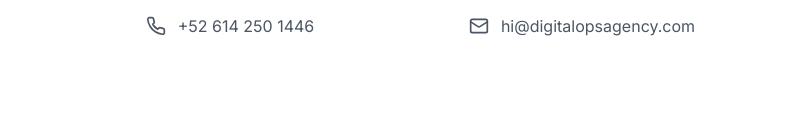
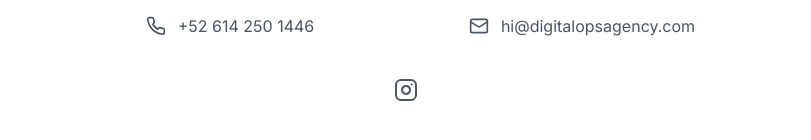
Before and after one commit to AnahiOchoab/cleanlight-operations, a React (Vite) app: page / in a window 1280 px wide. Shown: the part 2710-2850 px from the top of the page, without its empty margins (234-1045 px from the left). Before the commit the page ends 2828 px from the top, so only its background shows below. Built offline with nearby package versions, Linux system fonts and the light colour scheme.

Commit message:
Add Instagram link
Added Instagram icon and link to the footer.

```diff
--- a/src/pages/Index.tsx
+++ b/src/pages/Index.tsx
@@ -1,5 +1,5 @@
 
-import { ArrowRight, Users, Music, User, TrendingUp, Palette, Phone, Mail } from "lucide-react";
+import { ArrowRight, Users, Music, User, TrendingUp, Palette, Phone, Mail, Instagram } from "lucide-react";
 import { motion } from "framer-motion";
 
 const Index = () => {
@@ -249,7 +249,7 @@ const Index = () => {
               initial={{ opacity: 0, y: 20 }}
               whileInView={{ opacity: 1, y: 0 }}
               transition={{ duration: 0.5, delay: 0.4 }}
-              className="grid grid-cols-1 md:grid-cols-2 gap-8 max-w-2xl mx-auto"
+              className="grid grid-cols-1 md:grid-cols-2 gap-8 max-w-2xl mx-auto mb-8"
             >
               <div className="flex items-center justify-center space-x-3">
                 <Phone className="w-5 h-5 text-gray-600" />
@@ -270,6 +270,23 @@ const Index = () => {
                 </a>
               </div>
             </motion.div>
+
+            <motion.div
+              initial={{ opacity: 0, y: 20 }}
+              whileInView={{ opacity: 1, y: 0 }}
+              transition={{ duration: 0.5, delay: 0.5 }}
+              className="flex justify-center"
+            >
+              <a
+                href="https://www.instagram.com/digitalops.agency/"
+                target="_blank"
+                rel="noopener noreferrer"
+                className="text-gray-600 hover:text-gray-900 transition-colors p-2 rounded-full hover:bg-gray-100"
+                aria-label="Follow us on Instagram"
+              >
+                <Instagram className="w-6 h-6" />
+              </a>
+            </motion.div>
           </div>
         </div>
       </section>
```
